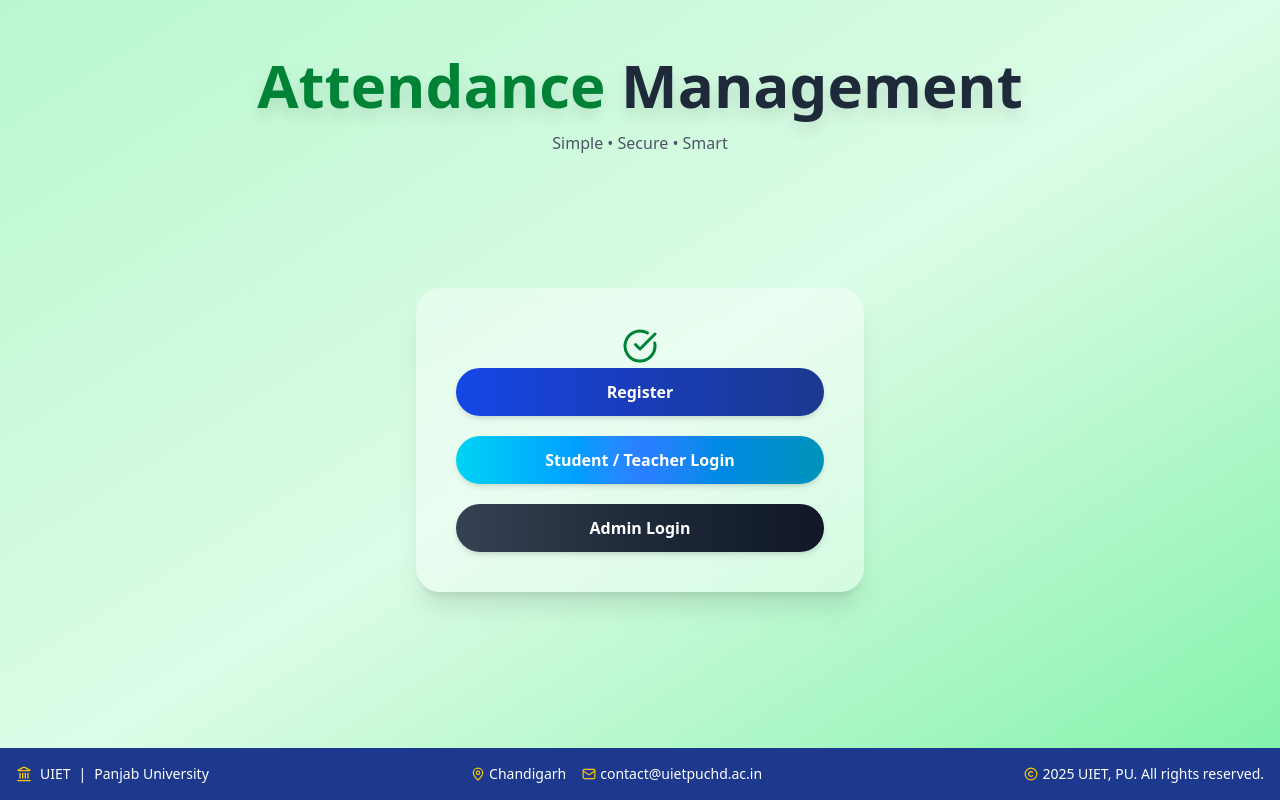
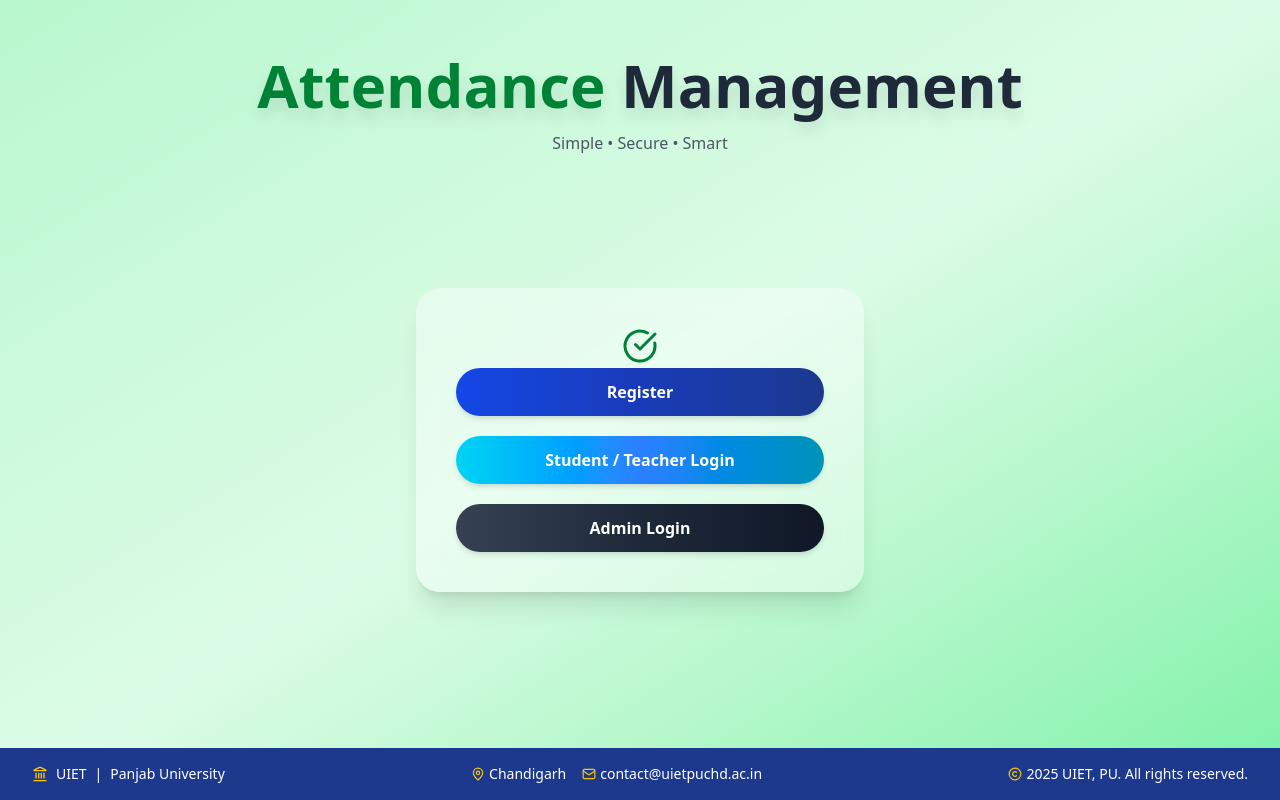
Before and after one commit to rickypanu/uietfrontend, a React (Vite) app: page / in a window 1280 px wide. Built offline with nearby package versions, Linux system fonts and the light colour scheme; no server answers.

Commit message:
footer static

```diff
--- a/src/footer.jsx
+++ b/src/footer.jsx
@@ -3,7 +3,8 @@ import { Mail, MapPin, Landmark, Copyright } from "lucide-react";
 
 export default function Footer() {
   return (
-    <footer className="bg-blue-900 text-white py-4">
+    // <footer className="bg-blue-900 text-white py-4">
+    <footer className="bg-blue-900 text-white py-4 px-4 mt-auto w-full">
       <div className="max-w-7xl mx-auto px-4 flex flex-col sm:flex-row sm:justify-between items-center text-sm gap-2 sm:gap-4 text-center sm:text-left">
 
         {/* Left: Links */}
```
